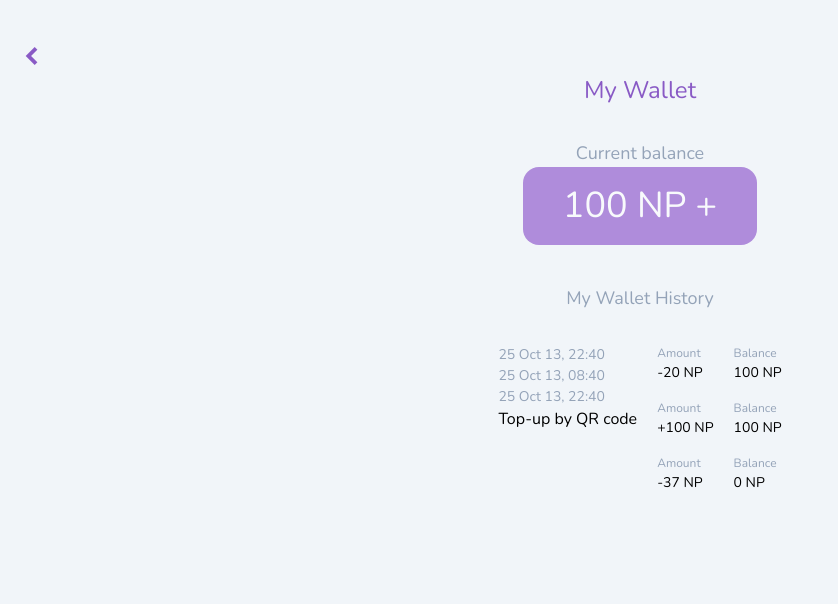
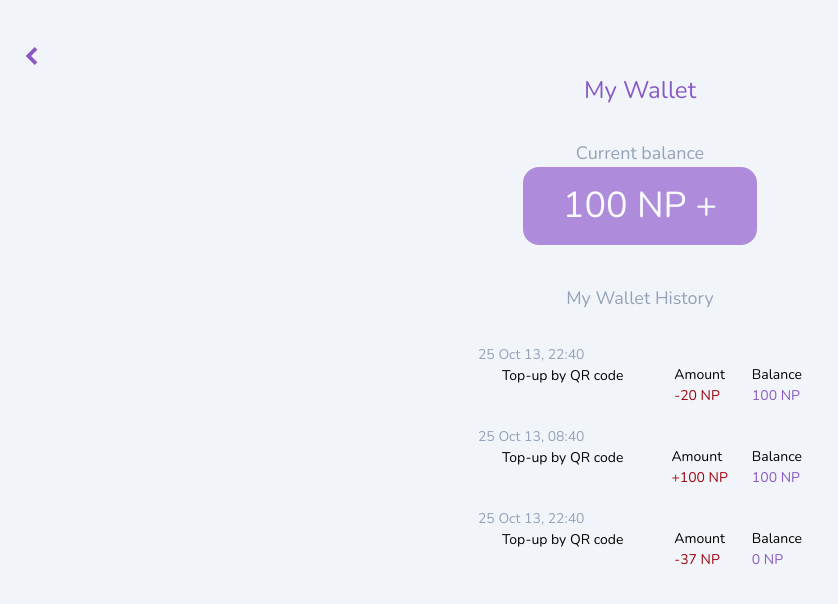
Before and after one commit to narmpiyanuch/navni-frontend, a React (Vite) app: page /mywallet in a window 1280 px wide. Shown: the top 604 px of the page, without its empty margins (0-838 px from the left). Built offline with nearby package versions, Linux system fonts and the light colour scheme.

Commit message:
MyWalletPageUI

```diff
--- a/src/feature/auth/MyWalletAmount.jsx
+++ /dev/null
@@ -1,74 +0,0 @@
-const amount = [
-    { id: 1, amount: '-20 NP' },
-    { id: 2, amount: '+100 NP' },
-    { id: 3, amount: '-37 NP' },
-]
-
-const balance = [
-    { id: 1, balance: '100 NP' },
-    { id: 2, balance: '100 NP' },
-    { id: 3, balance: '0 NP' },
-]
-
-const date_time = [
-    { id: 1, date_time: '25 Oct 13, 22:40' },
-    { id: 2, date_time: '25 Oct 13, 08:40' },
-    { id: 3, date_time: '25 Oct 13, 22:40' },
-]
-
-const topup = [
-    { id: 1, topup: 'Top-up by QR code' },
-    // { id: 2, topup: 'Top-up by QR code' },
-    // { id: 3, topup: 'Top-up by QR code' },
-]
-
-
-export default function MyWalletAmount() {
-    return (
-        <div>
-            <div className="flex gap-5 pt-8">
-
-                <div className="grow-[2] gap-4">
-                    {date_time.map(el => {
-                        return (
-                            <div key={el.id} >
-                                <p className="text-[14px] text-MonoColor-400">{el.date_time}</p>
-                            </div>)
-                    })}
-
-                    {topup.map(el => {
-                        return (
-                            <div key={el.id}>
-                                <p>{el.topup}</p>
-                            </div>
-                        )
-                    })}
-                </div>
-
-
-                <div className="flex flex-col gap-4">
-                    {amount.map(el => {
-                        return (
-                            <div key={el.id} >
-                                <p className="text-[12px] text-MonoColor-400">Amount</p>
-                                <p className="text-[14px]">{el.amount}</p>
-                            </div>)
-                    })
-                    }
-                </div>
-
-                <div className="flex flex-col gap-4">
-                    {balance.map(el => {
-                        return (
-                            <div key={el.id} >
-                                <p  className="text-[12px] text-MonoColor-400">Balance</p>
-                                <p className="text-[14px]">{el.balance}</p>
-                            </div>)
-                    })
-                    }
-                </div>
-
-            </div>
-        </div>
-    )
-}
--- a/src/feature/auth/TopUpByQR.jsx
+++ b/src/feature/auth/TopUpByQR.jsx
@@ -1,18 +1,37 @@
 const date_time_topup = [
-    { id: 1, amount: '-20 NP', balance: '100 NP', date_time: '25 Oct 13, 22:40', topup: 'Top-up by QR code' }
+    { id: 1, amount: '-20 NP', balance: '100 NP', date_time: '25 Oct 13, 22:40', topup: 'Top-up by QR code' },
+    { id: 2, amount: '+100 NP', balance: '100 NP', date_time: '25 Oct 13, 08:40', topup: 'Top-up by QR code' },
+    { id: 3, amount: '-37 NP', balance: '0 NP', date_time: '25 Oct 13, 22:40', topup: 'Top-up by QR code' },
 ]
+
 
 export default function TopUpByQR() {
     return (
-            <div className="flex flex-col gap-4 pt-8">
-                {date_time_topup.map(el => {
+        <div className="flex flex-col">
+            <div className="flex flex-col pt-8 justify-center align-middle">
+                {date_time_topup.map(date_time_topup => {
                     return (
-                        <div key={el.id} >
-                            <p className="text-[14px] text-MonoColor-400">
-                                {el.date_time_topup}</p>
-                        </div>
+                        <>
+                            <div className="flex gap-6 text-[14px] justify-between align-middle">
+                                <div key={date_time_topup.id} >
+                                    <p className="text-MonoColor-400">{date_time_topup.date_time}</p>
+                                    <p className="px-6">{date_time_topup.topup}</p>
+                                </div>
+
+                                <div key={date_time_topup.id} className="text-[14px] py-5">
+                                    <p>Amount</p>
+                                    <p className="text-Error-pressed">{date_time_topup.amount}</p>
+                                </div>
+
+                                <div key={date_time_topup.id} className="text-[14px] py-5">
+                                    <p>Balance</p>
+                                    <p className="text-Primary-dark">{date_time_topup.balance}</p>
+                                </div>
+                            </div>
+                        </>
                     )
                 })}
             </div>
-            )
+        </div>
+    )
 }
--- a/src/pages/userPage/MyWalletPage.jsx
+++ b/src/pages/userPage/MyWalletPage.jsx
@@ -1,4 +1,3 @@
-import MyWalletAmount from "../../feature/auth/MyWalletAmount";
 import TopUpByQR from "../../feature/auth/TopUpByQR";
 import WalletButton from "../../feature/payment/WalletButton";
 
@@ -24,8 +23,6 @@ export default function MyWalletPage() {
                 <p className="text-[18px] text-MonoColor-400">My Wallet History</p>
             </div>
 
-            <MyWalletAmount />
-
             <TopUpByQR />
 
         </div>
```
